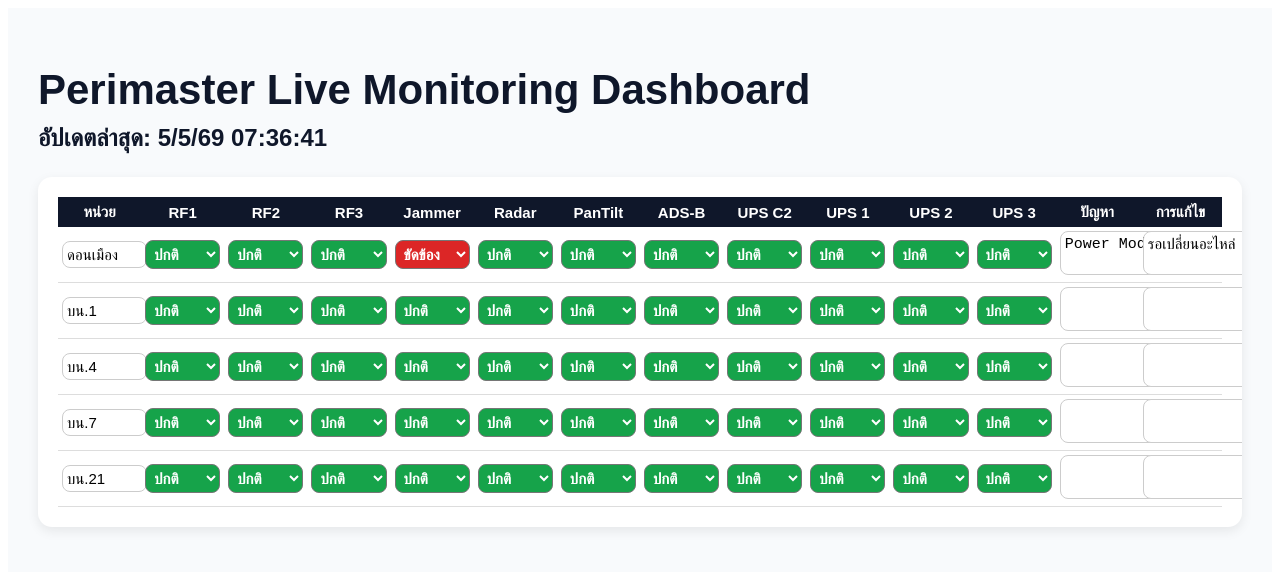
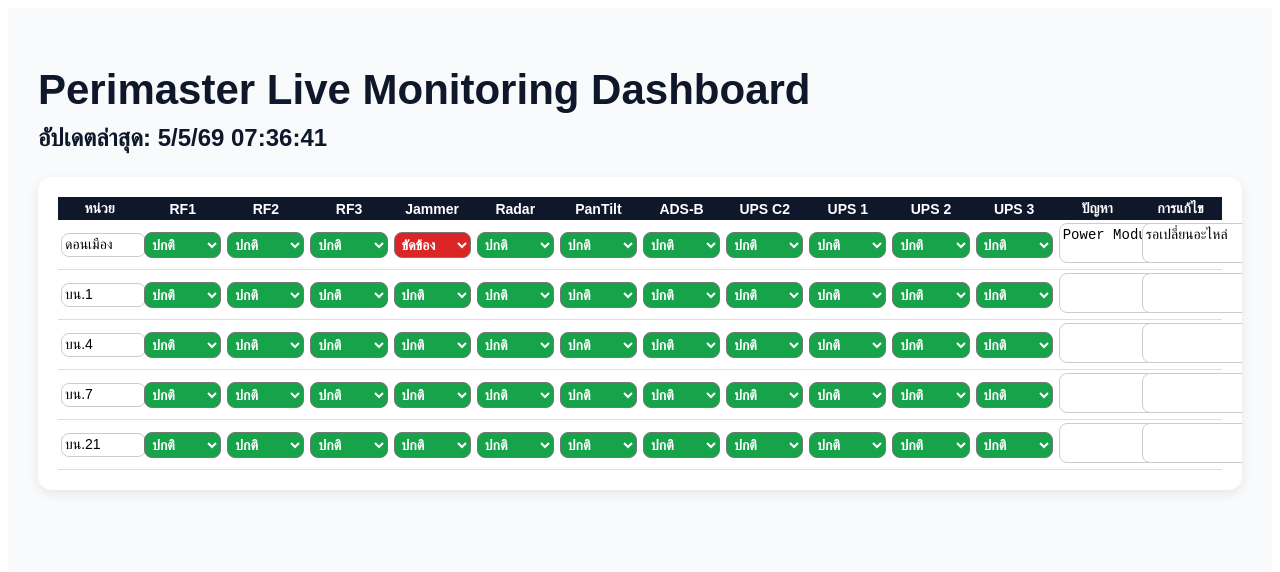
Before and after one commit to natchon5865/perimaster-dashboard, a Next.js app: page / in a window 1280 px wide. Shown: the top 572 px of the page. Built offline with nearby package versions, Linux system fonts and the light colour scheme.

Commit message:
Update page.tsx

```diff
--- a/app/page.tsx
+++ b/app/page.tsx
@@ -159,8 +159,8 @@
                 <th
                   key={h}
                   style={{
-                    padding: "6px",
-                    fontSize: "15px",
+                    padding: "3px",
+                    fontSize: "14px",
                     textAlign: "center",
                   }}
                 >
@@ -176,8 +176,8 @@
                   <td
                     key={field}
                     style={{
-                      padding: "4px",
-                      fontSize: "15px",
+                      padding: "3px",
+                      fontSize: "14px",
                       textAlign: field === "unit" ? "left" : "center",
                     }}
                   >
@@ -187,9 +187,9 @@
                         onChange={(e) => updateRow(idx, field, e.target.value)}
                         style={{
                           width: "100%",
-                          minWidth: "50px",
-                          padding: "4px",
-                          fontSize: "15px",
+                          minWidth: "45px",
+                          padding: "3px",
+                          fontSize: "14px",
                           borderRadius: "8px",
                           border: "1px solid #ccc",
                         }}
@@ -200,13 +200,13 @@
                         onChange={(e) => updateRow(idx, field, e.target.value)}
                         style={{
                           width: "100%",
-                          minWidth: "55px",
-                          padding: "4px",
+                          minWidth: "48px",
+                          padding: "3px",
                           borderRadius: "8px",
                           background: badgeColor((row as any)[field]),
                           color: "white",
                           fontWeight: "bold",
-                          fontSize: "15px",
+                          fontSize: "14px",
                         }}
                       >
                         <option>ปกติ</option>
@@ -220,13 +220,13 @@
                         rows={2}
                         style={{
                           width: "100%",
-                          minWidth: "340px",
-                          padding: "4px",
+                          minWidth: "420px",
+                          padding: "3px",
                           resize: "vertical",
                           wordBreak: "break-word",
                           borderRadius: "8px",
                           border: "1px solid #ccc",
-                          fontSize: "15px",
+                          fontSize: "14px",
                         }}
                       />
                     )}
```
